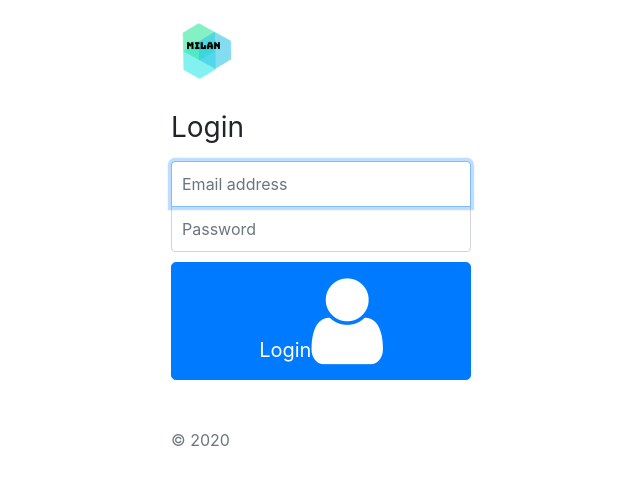
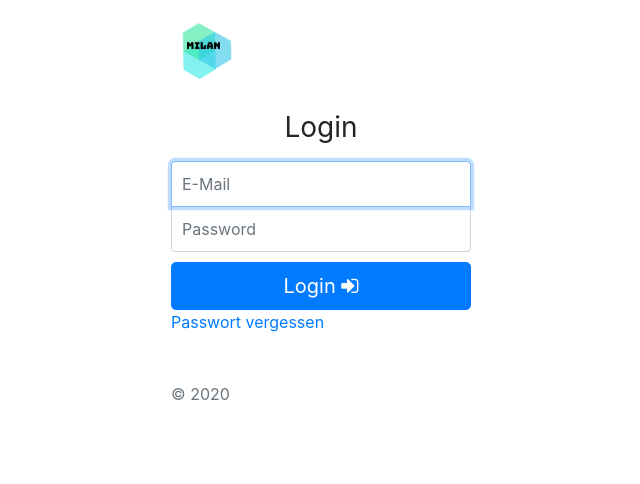
Before and after one commit to kakarott83/milan, an Angular app: page /login in a window 1280 px wide. Shown: the top 484 px of the page, without its empty margins (319-959 px from the left). Built offline with nearby package versions, Linux system fonts and the light colour scheme.

Commit message:
deleteSign-in

```diff
--- a/src/app/app-routing.module.ts
+++ b/src/app/app-routing.module.ts
@@ -2,15 +2,15 @@ import { NgModule } from '@angular/core';
 import { flush } from '@angular/core/testing';
 import { Routes, RouterModule } from '@angular/router';
 import { LoginComponent } from './auth/login/login.component'
+import { RegisterComponent } from './auth/register/register.component';
 import { ResetPasswordComponent } from './auth/reset-password/reset-password.component';
-import { SignInComponent } from './auth/sign-in/sign-in.component';
 import { StartComponent } from './start/start.component';
 
 
 const routes: Routes = [
   {path: 'start', component: StartComponent},
   {path: 'login', component: LoginComponent},
-  {path: 'sign-in', component: SignInComponent},
+  {path: 'register', component: RegisterComponent},
   {path: 'reset-password', component: ResetPasswordComponent},
   {path: '', redirectTo: '/start', pathMatch: 'full'},
   {path: '**', component: StartComponent}
--- a/src/app/app.module.ts
+++ b/src/app/app.module.ts
@@ -5,17 +5,17 @@ import { AuthModule } from './auth/auth/auth.module'
 import { AppRoutingModule } from './app-routing.module';
 import { AppComponent } from './app.component';
 import { LoginComponent } from './auth/login/login.component';
-import { SignInComponent } from './auth/sign-in/sign-in.component';
 import { ResetPasswordComponent } from './auth/reset-password/reset-password.component';
 import { StartComponent } from './start/start.component';
+import { RegisterComponent } from './auth/register/register.component';
 
 @NgModule({
   declarations: [
     AppComponent,
     LoginComponent,
-    SignInComponent,
     ResetPasswordComponent,
-    StartComponent
+    StartComponent,
+    RegisterComponent
   ],
   imports: [
     BrowserModule,
--- a/src/app/auth/login/login.component.css
+++ b/src/app/auth/login/login.component.css
@@ -11,6 +11,10 @@ body {
   padding-top: 40px;
   padding-bottom: 40px;
   background-color: #f5f5f5;
+}
+
+h1 {
+  text-align: center;
 }
 
 .form-signin {
--- a/src/app/auth/login/login.component.html
+++ b/src/app/auth/login/login.component.html
@@ -1,11 +1,15 @@
+<div>
     <form class="form-signin">
         <img class="mb-4" src="../assets/milan_logo.png" alt="" width="72" height="72">
         <h1 class="h3 mb-3 font-weight-normal">Login</h1>
         <label for="inputEmail" class="sr-only">E-Mail</label>
-    <input type="email" id="inputEmail" class="form-control" placeholder="Email address" required autofocus>
+        <input type="email" id="inputEmail" class="form-control" placeholder="E-Mail" required autofocus>
         <label for="inputPassword" class="sr-only">Password</label>
         <input type="password" id="inputPassword" class="form-control" placeholder="Password" required>
-    <button class="btn btn-lg btn-primary btn-block" type="submit">Login<i class="fa fa-user fa-5x"></i>
+        <button class="btn btn-lg btn-primary btn-block" type="submit">Login <i class="fa fa-sign-in"
+                aria-hidden="true"></i>
         </button>
+        <a routerLink="/reset-password">Passwort vergessen</a>
         <p class="mt-5 mb-3 text-muted">&copy; 2020</p>
     </form>
+</div>
--- /dev/null
+++ b/src/app/auth/register/register.component.html
@@ -0,0 +1 @@
+<p>register works!</p>
--- /dev/null
+++ b/src/app/auth/register/register.component.ts
@@ -0,0 +1,15 @@
+import { Component, OnInit } from '@angular/core';
+
+@Component({
+  selector: 'app-register',
+  templateUrl: './register.component.html',
+  styleUrls: ['./register.component.css']
+})
+export class RegisterComponent implements OnInit {
+
+  constructor() { }
+
+  ngOnInit(): void {
+  }
+
+}
--- a/src/app/auth/sign-in/sign-in.component.html
+++ /dev/null
@@ -1 +0,0 @@
-<p>sign-in works!</p>
--- a/src/app/auth/sign-in/sign-in.component.ts
+++ /dev/null
@@ -1,15 +0,0 @@
-import { Component, OnInit } from '@angular/core';
-
-@Component({
-  selector: 'app-sign-in',
-  templateUrl: './sign-in.component.html',
-  styleUrls: ['./sign-in.component.css']
-})
-export class SignInComponent implements OnInit {
-
-  constructor() { }
-
-  ngOnInit(): void {
-  }
-
-}
--- a/src/app/start/start.component.html
+++ b/src/app/start/start.component.html
@@ -1,8 +1 @@
 <p>start works!</p>
-<div>
-    <i class="fa fa-user fa-5x"></i>
-    <i class="fa fa-dashboard fa-5x"></i>
-    <i class="fa fa-money fa-5x"></i>
-    <i class="fa fa-home fa-5x"></i>
-    <i class="fa fa-th fa-5x"></i>
-</div>
```
Also changed, not shown: src/app/auth/register/register.component.css (added), 1 other file (tests, documents, lock files or other folders). Lines whose indentation alone changed are shown as unchanged.
